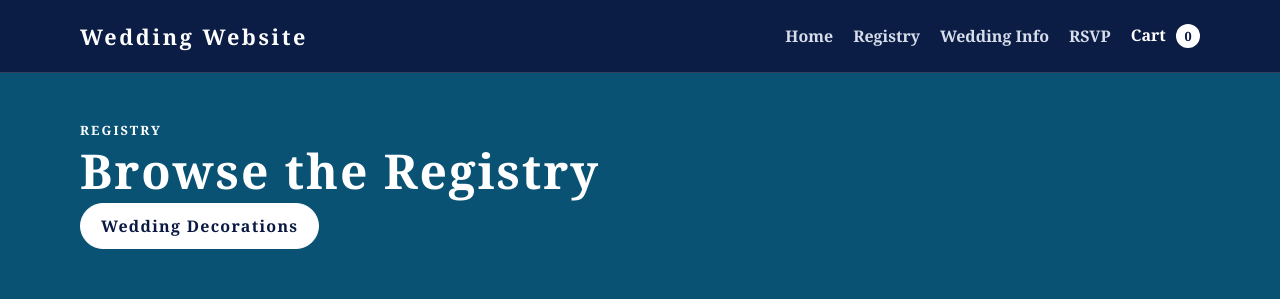
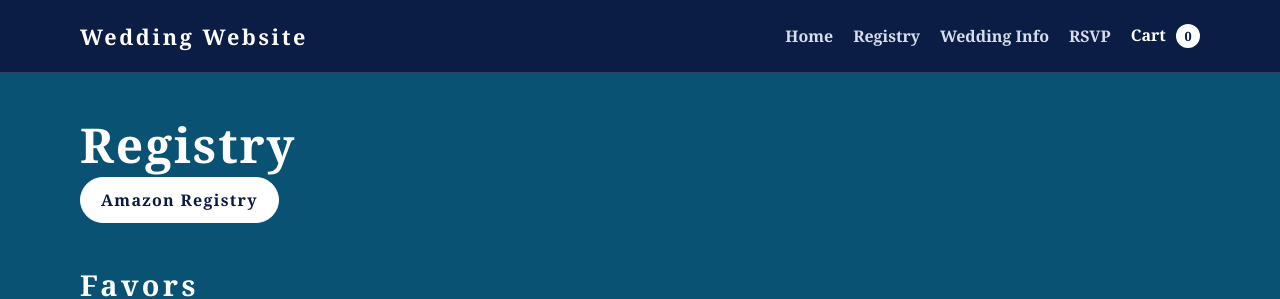
Before and after one commit to ajacobs251/wediing-registry, a Next.js app: page /products in a window 1280 px wide. Shown: the top 299 px of the page. Built offline with nearby package versions, Linux system fonts and the light colour scheme.

Commit message:
Changed button name and title

```diff
--- a/src/app/products/page.tsx
+++ b/src/app/products/page.tsx
@@ -9,11 +9,10 @@ export default async function ProductsPage() {
   return (
     <div className="page-shell">
       <section className="section-heading">
-        <p className="eyebrow">Registry</p>
-        <h1>Browse the Registry</h1>
+        <h1>Registry</h1>
         <div className="actions">
           <Link className="button secondary" href="/wedding-decorations">
-            Wedding Decorations
+            Amazon Registry
           </Link>
         </div>
       </section>
```
